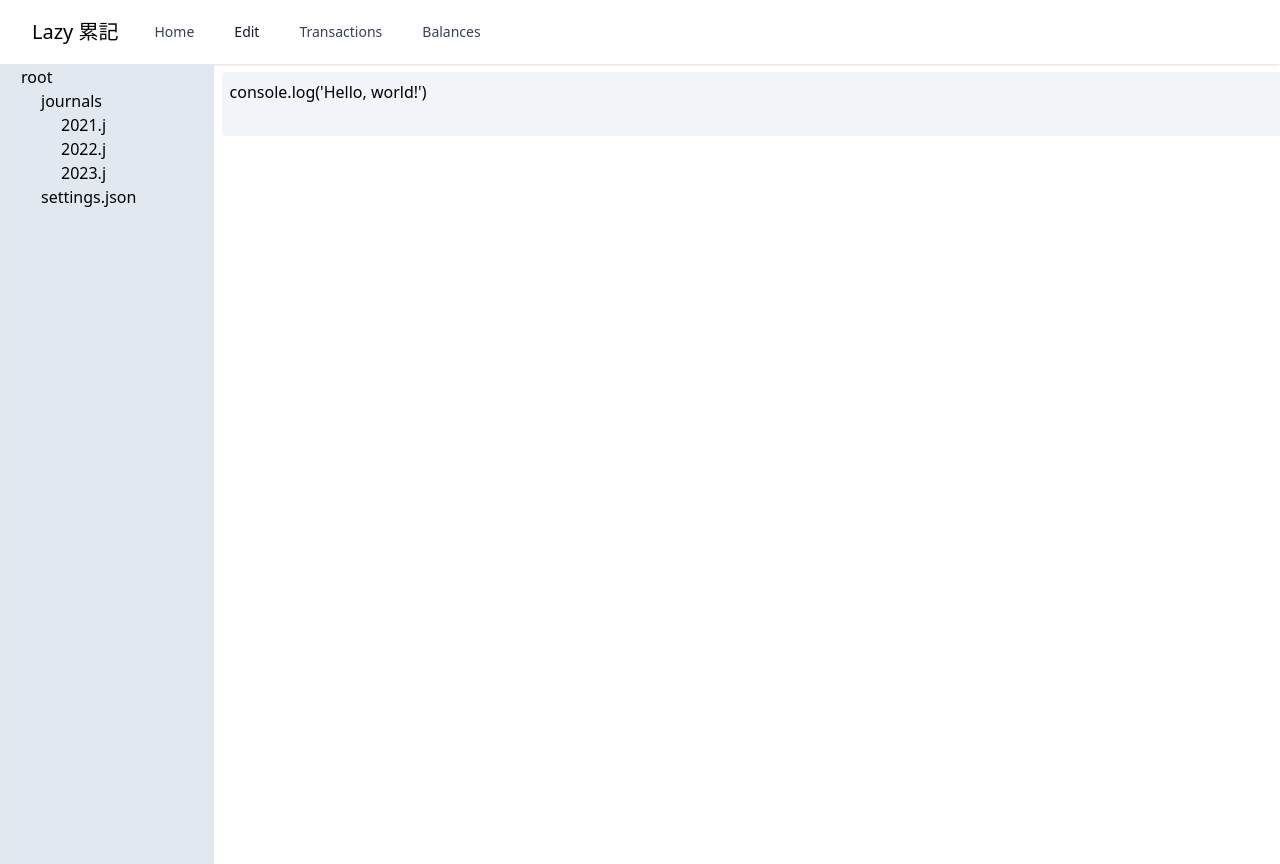
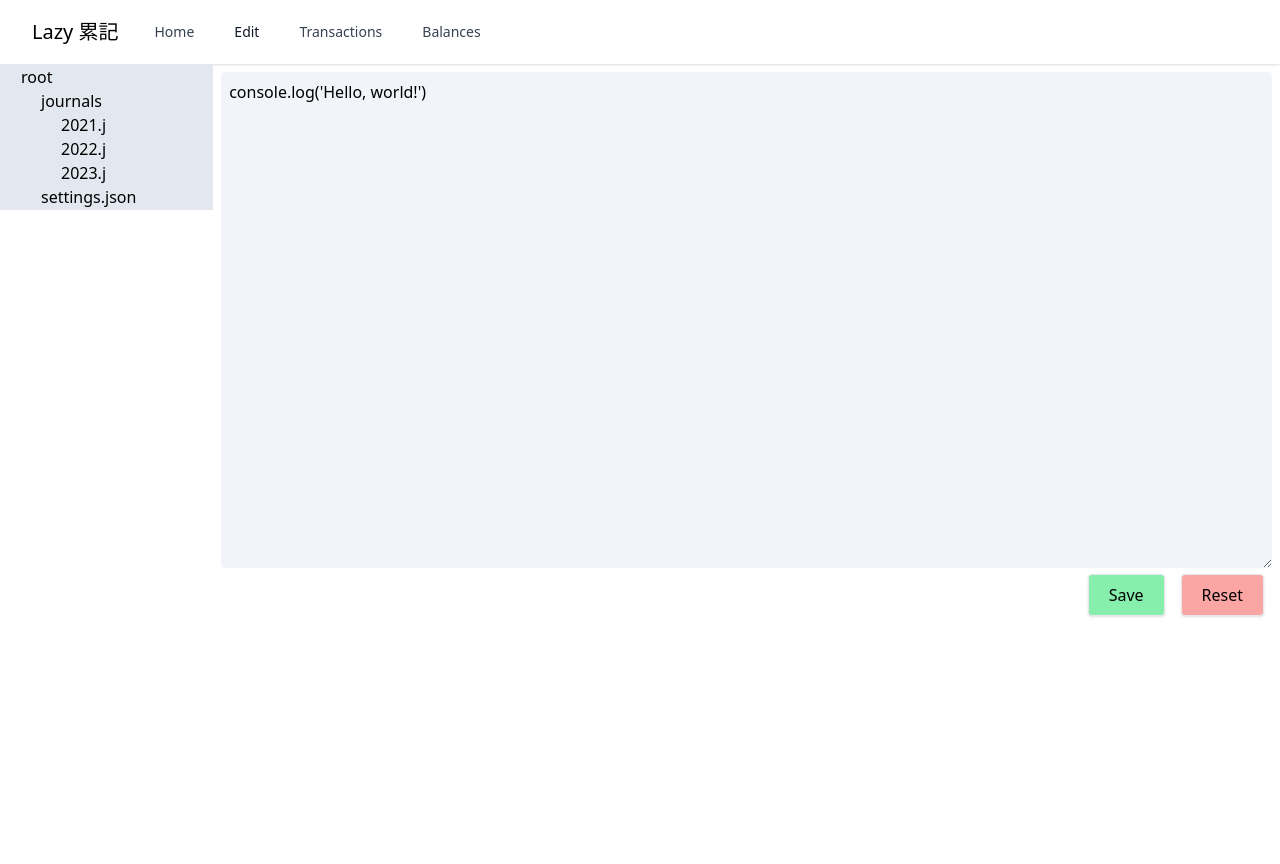
Before and after one commit to lancatlin/lazy-finance, a Vue app in the folder app/: page /edit in a window 1280 px wide. After the commit the page ends 800 px from the top, so only its background shows below. Built offline with nearby package versions, Linux system fonts and the light colour scheme; what vue-toast-notification would draw is missing.

Commit message:
feat: add buttons to edit page

```diff
--- a/app/src/components/edit/EditForm.vue
+++ b/app/src/components/edit/EditForm.vue
@@ -2,12 +2,26 @@
 import { ref } from "vue";
 
 const code = ref(`console.log('Hello, world!')`);
+defineEmits({});
 </script>
 <template>
-  <div class="w-full">
+  <div class="w-full h-full p-2">
     <textarea
-      class="w-full p-2 rounded m-2 bg-slate-100"
+      class="w-full h-full p-2 rounded bg-slate-100"
+      rows="20"
       v-model="code"
     ></textarea>
+    <div class="flex flex-row justify-end">
+      <button
+        class="border rounded shadow px-5 py-2 mx-2 bg-green-300 hover:bg-green-200"
+      >
+        Save
+      </button>
+      <button
+        class="border rounded shadow px-5 py-2 mx-2 bg-red-300 hover:bg-red-200"
+      >
+        Reset
+      </button>
+    </div>
   </div>
 </template>
--- a/app/src/components/edit/FileTreeSidebar.vue
+++ b/app/src/components/edit/FileTreeSidebar.vue
@@ -6,7 +6,7 @@
     📂
   </button>
   <aside
-    class="border md:block bg-slate-200 md:w-64 md:h-screen"
+    class="border md:block bg-slate-200 md:w-64 md:h-full"
     :class="{ hidden: !sidebarOpen, block: sidebarOpen }"
   >
     <FileTree :nodes="folder" />
--- a/app/src/views/EditPage.vue
+++ b/app/src/views/EditPage.vue
@@ -34,7 +34,7 @@ const folder = ref<Folder>({
 });
 </script>
 <template>
-  <div class="relative md:flex md:flex-row">
+  <div class="relative md:flex md:flex-row h-full">
     <FileTreeSidebar />
     <EditForm />
   </div>
```
